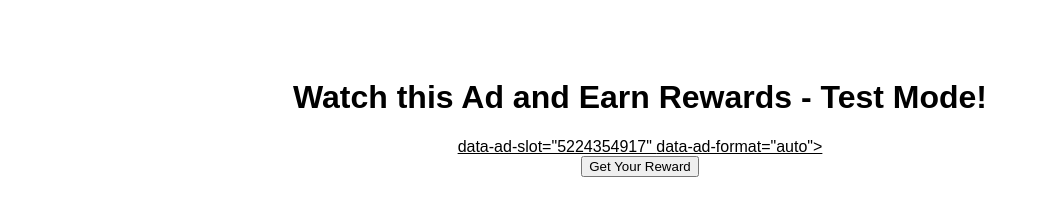
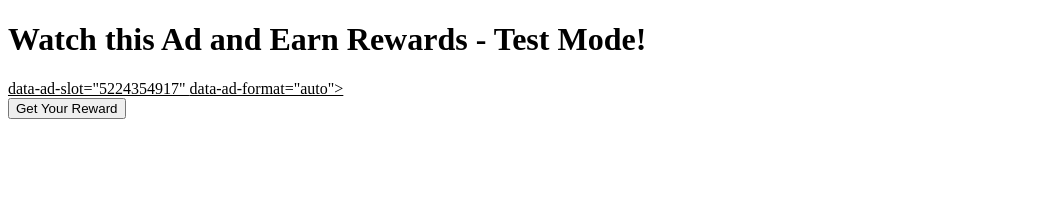
Before and after one commit to jamalnggau1/rewardvideo, a plain HTML site: page index.html in a window 1280 px wide. Shown: the whole page, without its empty margins (0-1039 px from the left). Drawn offline with Linux system fonts and the light colour scheme.

Commit message:
Update index.html

```diff
--- a/index.html
+++ b/index.html
@@ -7,24 +7,6 @@
 
     <!-- Script AdMob -->
     <script async src="https://pagead2.googlesyndication.com/pagead/js/adsbygoogle.js"></script>
-    <script>
-      (adsbygoogle = window.adsbygoogle || []).push({
-        google_ad_client: "ca-pub-3940256099942544", // ID Test Ad Client dari Google
-        enable_page_level_ads: true
-      });
-    </script>
-
-    <style>
-        body {
-            font-family: Arial, sans-serif;
-            text-align: center;
-            padding: 50px;
-        }
-        iframe {
-            width: 100%;
-            height: 400px;
-        }
-    </style>
 </head>
 <body>
     <h1>Watch this Ad and Earn Rewards - Test Mode!</h1>
@@ -32,8 +14,8 @@
     <!-- Iklan Test AdMob -->
     <ins class="adsbygoogle"
          style="display:block"
-         data-ad-client="ca-pub-3940256099942544"  <!-- ID Test Ad Client dari Google -->
-         data-ad-slot="5224354917"                <!-- ID Unit Iklan Test Rewarded Video -->
+         data-ad-client="ca-pub-3940256099942544"  <!-- Test Ad Client ID dari Google -->
+         data-ad-slot="5224354917"                <!-- Test Ad Unit ID untuk Rewarded Video -->
          data-ad-format="auto"></ins>
     <script>
         (adsbygoogle = window.adsbygoogle || []).push({});
```
